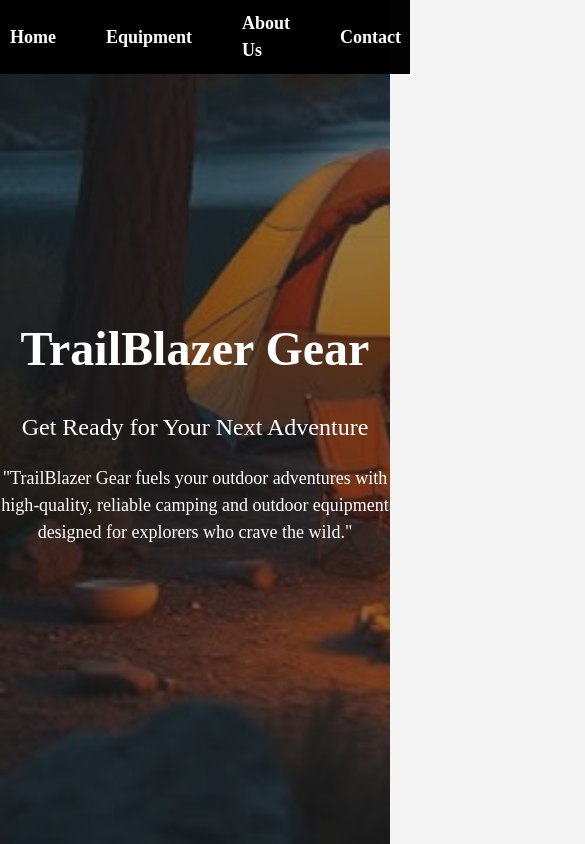
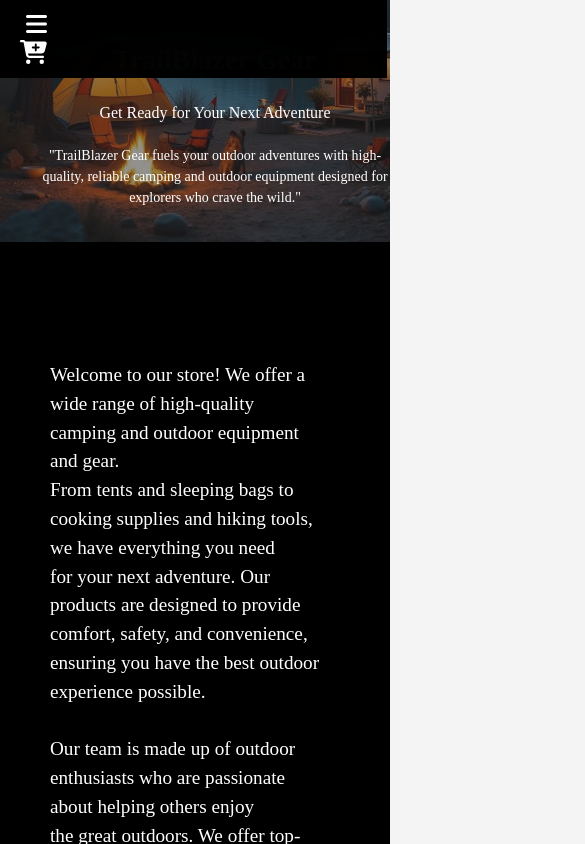
Before and after one commit to TshekoO/campingandoutdoor, a React (Vite) app: page / in a window 390 px wide. Shown: the top 844 px of the page, 585 px wide, since content can reach past the window. Built offline with nearby package versions, Linux system fonts and the light colour scheme.

Commit message:
addeda hamburger

```diff
--- a/src/HeroSection/HeroSection.jsx
+++ b/src/HeroSection/HeroSection.jsx
@@ -7,13 +7,6 @@ import styled from 'styled-components';
 const HeroSection = () => {
   return (
     <HeroContainer>
-      {/* <Navbar>
-        <NavItem to="/">Home</NavItem>
-        <NavItem to="./About/About">About Us</NavItem>
-        <NavItem to="/equipment">Equipment</NavItem>
-        <NavItem to="/contact">Contact</NavItem>
-        <CartIcon icon={faCartPlus} />
-      </Navbar> */}
       <Content>
         <Title>TrailBlazer Gear</Title>
         <Phrase>Get Ready for Your Next Adventure</Phrase>
@@ -46,79 +39,69 @@ const HeroContainer = styled.div`
     position: absolute;
     top: 0;
     left: 0;
-    width: 600px;
+    width: 100%;
     height: 100%;
     background: rgba(43, 41, 41, 0.5);
     z-index: 1;
   }
+
+  @media (max-width: 768px) {
+    height: auto;
+    padding: 20px;
+  }
 `;
-
-// const Navbar = styled.nav`
-//   display: flex;
-//   justify-content: flex-start;
-//   gap: 50px;
-//   align-items: center;
-//   background: rgba(0, 0, 0, 0.7);
-//   padding: 10px 10px;
-//   position: absolute;
-//   top: 0;
-//   width: 98%;
-//   z-index: 1;
-// `;
-
-// const NavItem = styled(Link)`
-//   color: white;
-//   text-decoration: none;
-//   font-size: 18px;
-//   font-weight: bold;
-//   position: relative ;
-
-//   &:hover {
-//     color: white;
-//   }
-
-//   &:hover::after {
-//     content: '';
-//     position: absolute;
-//     left: 0;
-//     bottom: -2px;
-//     width: 100%;
-//     height: 2px;
-//     background-color: #f0a500;
-//   }
-// `;
-
-// const CartIcon = styled(FontAwesomeIcon)`
-//   margin-left: 600px;
-//   color: white;
-//   font-size: 24px;
-//   cursor: pointer;
-
-//   &:hover {
-//     color: #f0a500;
-//   }
-// `;
 
 const Content = styled.div`
   z-index: 2;
   position: relative;
   max-width: 800px;
   width: 100%;
-  align-self: left;
+  align-self: center;
+
+  @media (max-width: 768px) {
+    max-width: 90%;
+  }
 `;
 
 const Title = styled.h1`
   font-size: 48px;
   margin-bottom: 20px;
+
+  @media (max-width: 768px) {
+    font-size: 36px;
+   padding-top: 0 20px;
+  20px;
+  }
+
+  @media (max-width: 480px) {
+    font-size: 28px;
+    padding-top: 0 10px;
+  }
 `;
 
 const Phrase = styled.p`
   font-size: 24px;
   margin-bottom: 20px;
+
+  @media (max-width: 768px) {
+    font-size: 20px;
+  }
+
+  @media (max-width: 480px) {
+    font-size: 16px;
+  }
 `;
 
 const Subtitle = styled.p`
   font-size: 18px;
+
+  @media (max-width: 768px) {
+    font-size: 16px;
+  }
+
+  @media (max-width: 480px) {
+    font-size: 14px;
+  }
 `;
 
 export default HeroSection;
--- a/src/Navbar/Navbar.jsx
+++ b/src/Navbar/Navbar.jsx
@@ -1,13 +1,15 @@
 import { useState } from 'react';
 import { NavLink } from 'react-router-dom';
 import { FontAwesomeIcon } from '@fortawesome/react-fontawesome';
-import { faCartPlus, faPlus, faMinus } from '@fortawesome/free-solid-svg-icons';
+import { faCartPlus, faBars, faTimes } from '@fortawesome/free-solid-svg-icons';
 import styled from 'styled-components';
 import { useCart } from '../CartContext/CartContext';
 
 const Navbar = () => {
     const [showCart, setShowCart] = useState(false);
+    const [menuOpen, setMenuOpen] = useState(false); // State for hamburger menu
     const toggleCart = () => setShowCart(!showCart);
+    const toggleMenu = () => setMenuOpen(!menuOpen); // Toggle menu visibility
 
     const { cart, addToCart, removeFromCart } = useCart();
     const cartCount = cart.reduce((total, item) => total + (item.quantity || 1), 0);
@@ -32,11 +34,15 @@ const Navbar = () => {
 
     return (
         <NavbarContainer>
-            <NavItem to="/home">Home</NavItem>
-            <NavItem to="/equipment">Equipment</NavItem>
-            <NavItem to="/aboutus">About Us</NavItem>
-
-            <NavItem to="/contact">Contact</NavItem>
+            <Hamburger onClick={toggleMenu} aria-label="Toggle menu">
+                <FontAwesomeIcon icon={menuOpen ? faTimes : faBars} />
+            </Hamburger>
+            <NavLinks menuOpen={menuOpen}>
+                <NavItem to="/home" onClick={() => setMenuOpen(false)}>Home</NavItem>
+                <NavItem to="/equipment" onClick={() => setMenuOpen(false)}>Equipment</NavItem>
+                <NavItem to="/aboutus" onClick={() => setMenuOpen(false)}>About Us</NavItem>
+                <NavItem to="/contact" onClick={() => setMenuOpen(false)}>Contact</NavItem>
+            </NavLinks>
             <CartIconContainer>
                 <CartIcon icon={faCartPlus} onClick={toggleCart} aria-label="Toggle cart" />
                 {cartCount > 0 && <CartCount>{cartCount}</CartCount>}
@@ -87,15 +93,46 @@ const Navbar = () => {
 
 const NavbarContainer = styled.nav`
     display: flex;
-    justify-content: flex-start;
-    gap: 50px;
+    justify-content: space-between;
     align-items: center;
     background: rgba(0, 0, 0, 0.99);
-    padding: 10px 10px;
+    padding: 10px 20px;
     position: absolute;
     top: 0;
     width: 100%;
     z-index: 100;
+
+    @media (max-width: 768px) {
+        flex-direction: column;
+        align-items: flex-start;
+        width: 89%;
+    }
+`;
+
+const Hamburger = styled.button`
+    background: none;
+    border: none;
+    color: white;
+    font-size: 24px;
+    cursor: pointer;
+    display: none;
+
+    @media (max-width: 768px) {
+        display: block;
+    }
+`;
+
+const NavLinks = styled.div`
+    display: flex;
+    gap: 20px;
+
+    @media (max-width: 768px) {
+        flex-direction: column;
+        display: ${({ menuOpen }) => (menuOpen ? 'flex' : 'none')};
+        width: 100%;
+        background: rgba(0, 0, 0, 0.9);
+        padding: 10px;
+    }
 `;
 
 const NavItem = styled(NavLink)`
@@ -103,26 +140,23 @@ const NavItem = styled(NavLink)`
     text-decoration: none;
     font-size: 18px;
     font-weight: bold;
-    position: relative;
 
     &:hover {
-        color: white;
+        color: #f0a500;
     }
 
-    &:hover::after {
-        content: '';
-        position: absolute;
-        left: 0;
-        bottom: -2px;
-        width: 100%;
-        height: 2px;
-        background-color: #f0a500;
+    @media (max-width: 768px) {
+        font-size: 16px;
+        padding: 10px 0;
     }
 `;
 
 const CartIconContainer = styled.div`
-    margin-left: 600px;
     position: relative;
+
+    @media (max-width: 768px) {
+        margin-left: 0; /* Remove large margin for smaller screens */
+    }
 `;
 
 const CartIcon = styled(FontAwesomeIcon)`
@@ -153,14 +187,21 @@ const CartDropdown = styled.div`
     right: 0;
     background: white;
     color: black;
-    width: 800px; /* Smaller width */
-    max-height: 500px; /* Prevents it from growing too tall */
-    overflow-y: auto;  /* Enables vertical scrolling */
+    width: 90%; /* Adjust width for smaller screens */
+    max-height: 500px;
+    overflow-y: auto;
     border: 1px solid #ccc;
     border-radius: 8px;
     box-shadow: 0 4px 8px rgba(0, 0, 0, 0.2);
     z-index: 200;
     padding: 10px;
+
+    @media (max-width: 768px) {
+        width: 100%; /* Full width for smaller screens */
+        left: 0;
+        right: 0;
+        margin: 0 auto;
+    }
 `;
 
 
@@ -284,6 +325,10 @@ const PayButton = styled.button`
     &:hover {
         background: #d18e00;
     }
+
+    @media (max-width: 768px) {
+        width: 100%; /* Full width for smaller screens */
+    }
 `;
 
 const EmptyCart = styled.div`
```
Also changed, not shown: src/About/About.css (added), 1 other file (tests, documents, lock files or other folders).
